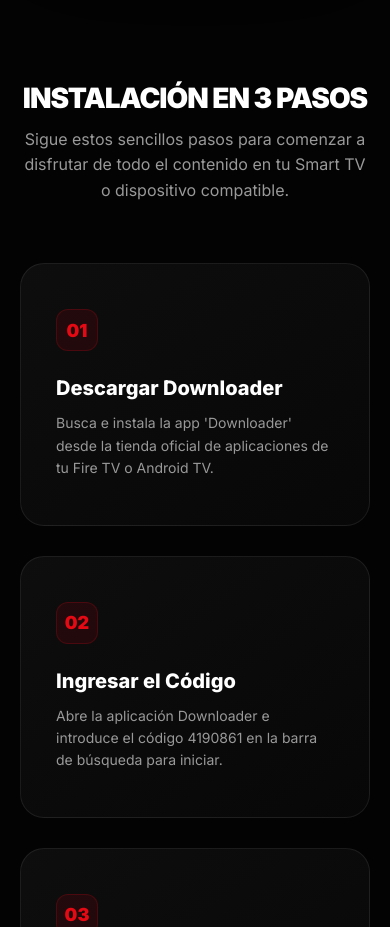
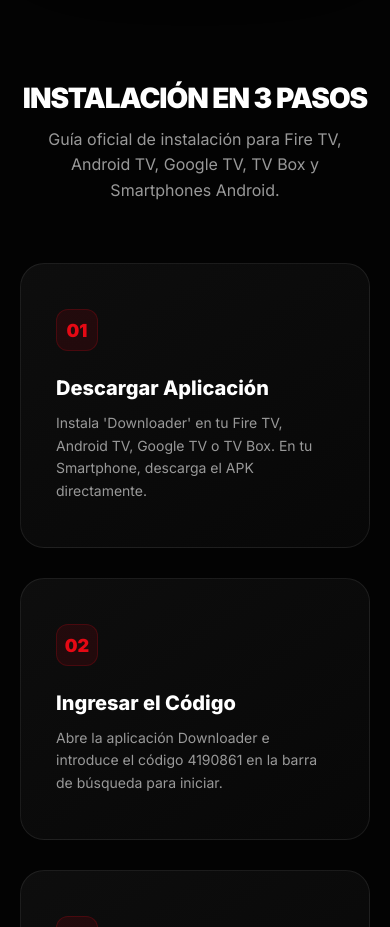
Before and after one commit to NovaplayGO/novaplaygo.github.io, a plain HTML site: page index.html in a window 390 px wide. Shown: the part 1800-2727 px from the top of the page. Drawn offline with Linux system fonts and the light colour scheme; no server answers.

Commit message:
Actualización del texto de guía de instalación para especificar Fire TV, Android TV, Google TV, TV Box y Smartphones

```diff
--- a/index.html
+++ b/index.html
@@ -293,12 +293,12 @@
 <!-- Visual Installation Guide -->
 <section class="guide-section">
     <h2 class="section-title" id="guide-title">INSTALACIÓN EN 3 PASOS</h2>
-    <p class="section-subtitle">Sigue estos sencillos pasos para comenzar a disfrutar de todo el contenido en tu Smart TV o dispositivo compatible.</p>
+    <p class="section-subtitle">Guía oficial de instalación para Fire TV, Android TV, Google TV, TV Box y Smartphones Android.</p>
     <div class="guide-steps">
         <div class="step-card">
             <div class="step-number-badge">01</div>
-            <h3 id="step1-title">Descargar Downloader</h3>
-            <p id="step1-desc">Busca e instala la app 'Downloader' desde la tienda oficial de aplicaciones de tu Fire TV o Android TV.</p>
+            <h3 id="step1-title">Descargar Aplicación</h3>
+            <p id="step1-desc">Instala 'Downloader' en tu Fire TV, Android TV, Google TV o TV Box. En tu Smartphone, descarga el APK directamente.</p>
         </div>
         <div class="step-card">
             <div class="step-number-badge">02</div>
```
